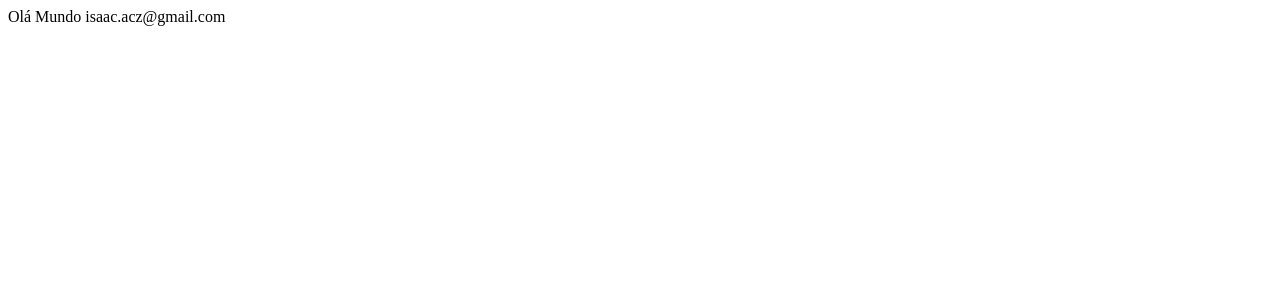
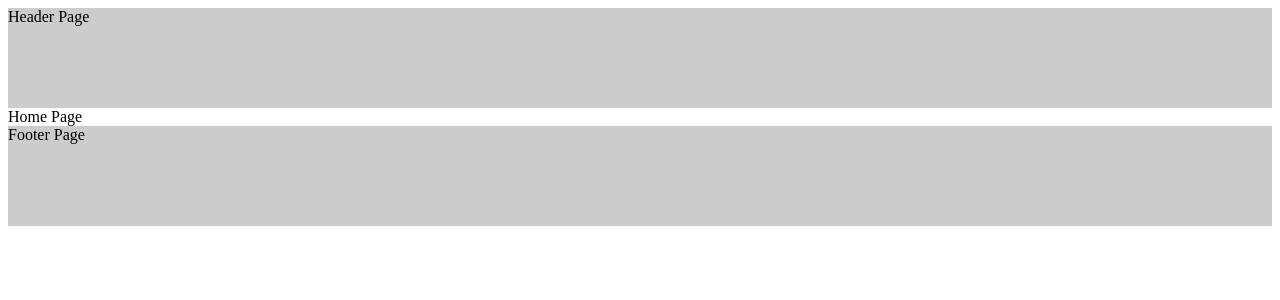
Before and after one commit to isaacjs-dev/classifieds, a React (Create React App) app in the folder front-end/: page / in a window 1280 px wide. Shown: the top 300 px of the page. Built offline with nearby package versions, Linux system fonts and the light colour scheme.

Commit message:
Structuring Template

```diff
--- a/front-end/package.json
+++ b/front-end/package.json
@@ -11,7 +11,8 @@
     "react-redux": "^7.2.1",
     "react-router-dom": "^5.2.0",
     "react-scripts": "3.4.3",
-    "redux": "^4.0.5"
+    "redux": "^4.0.5",
+    "styled-components": "^5.2.0"
   },
   "scripts": {
     "start": "react-scripts start",
--- a/front-end/src/App.js
+++ b/front-end/src/App.js
@@ -1,13 +1,23 @@
 import React from 'react';
 import { useSelector } from 'react-redux';
 import { BrowserRouter } from 'react-router-dom';
+
+import { Template } from './components/MainComponents';
+import Header from './components/Header'
+import Footer from './components/Footer'
+
+import Routes from './Routes';
 
 export default function App() {
   const email = useSelector(state => state.user.email);
 
   return (
     <BrowserRouter>
-      <div>Olá Mundo {email} </div>
+      <Template>
+        <Header />
+        <Routes />
+        <Footer />
+      </Template>
     </BrowserRouter>
   );
 }
--- a/front-end/src/Routes.js
+++ b/front-end/src/Routes.js
@@ -0,0 +1,14 @@
+import React from 'react';
+import { Switch, Route } from 'react-router-dom';
+
+import Home from './pages/Home';
+import About from './pages/About';
+
+export default () => {
+    return (
+        <Switch>
+            <Route exact path="/"><Home /></Route>
+            <Route exact path="/about"><About /></Route>
+        </Switch>
+    )
+}
--- /dev/null
+++ b/front-end/src/components/Footer/index.js
@@ -0,0 +1,9 @@
+import React from "react";
+
+import { FooterArea } from "./styled";
+
+const Footer = () => {
+  return <FooterArea>Footer Page</FooterArea>;
+};
+
+export default Footer;
--- /dev/null
+++ b/front-end/src/components/Footer/styled.js
@@ -0,0 +1,6 @@
+import styled from "styled-components";
+
+export const FooterArea = styled.div`
+  height: 100px;
+  background-color: #ccc;
+`;
--- /dev/null
+++ b/front-end/src/components/Header/index.js
@@ -0,0 +1,12 @@
+import React from 'react';
+
+import { HeaderArea } from './styled'
+
+const Header = () => {
+
+  return (
+    <HeaderArea>Header Page</HeaderArea>
+  );
+}
+
+export default Header;
--- /dev/null
+++ b/front-end/src/components/Header/styled.js
@@ -0,0 +1,6 @@
+import styled from 'styled-components';
+
+export const HeaderArea = styled.div`
+    height: 100px;
+    background-color: #CCC;
+`;
--- /dev/null
+++ b/front-end/src/components/MainComponents/index.js
@@ -0,0 +1,9 @@
+import styled from 'styled-components';
+
+export const Template = styled.div``;
+
+export const PageContainer = styled.div``;
+
+export const PageTitle = styled.h1``;
+
+export const PageBody = styled.div``;
--- /dev/null
+++ b/front-end/src/pages/About/index.js
@@ -0,0 +1,10 @@
+import React from 'react';
+
+const About = () => {
+
+  return (
+    <div>About Page</div>
+  );
+}
+
+export default About;
--- /dev/null
+++ b/front-end/src/pages/Home/index.js
@@ -0,0 +1,10 @@
+import React from 'react';
+
+const Home = () => {
+
+  return (
+    <div>Home Page</div>
+  );
+}
+
+export default Home;
```
Also changed, not shown: 1 other file (tests, documents, lock files or other folders).
